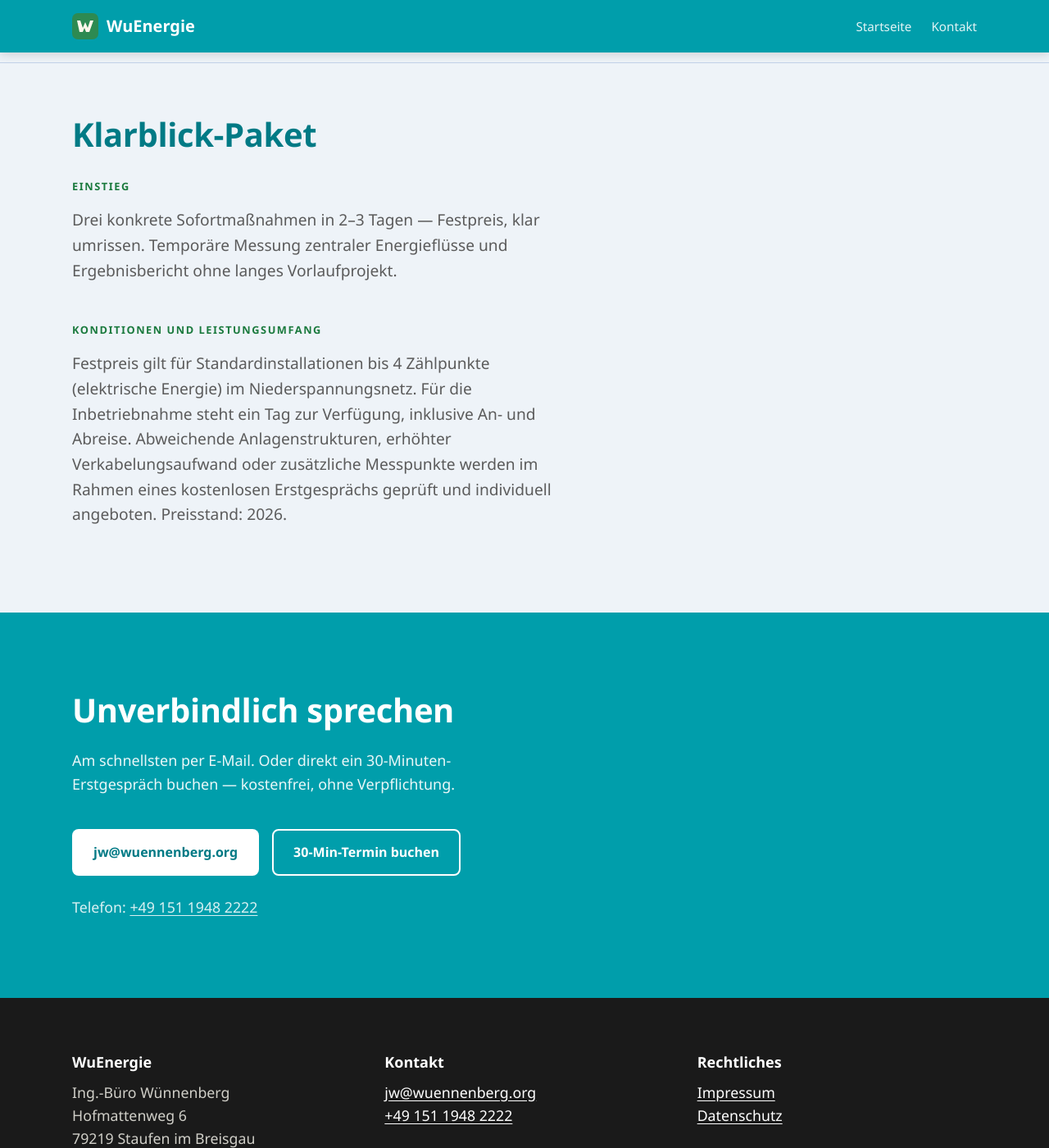
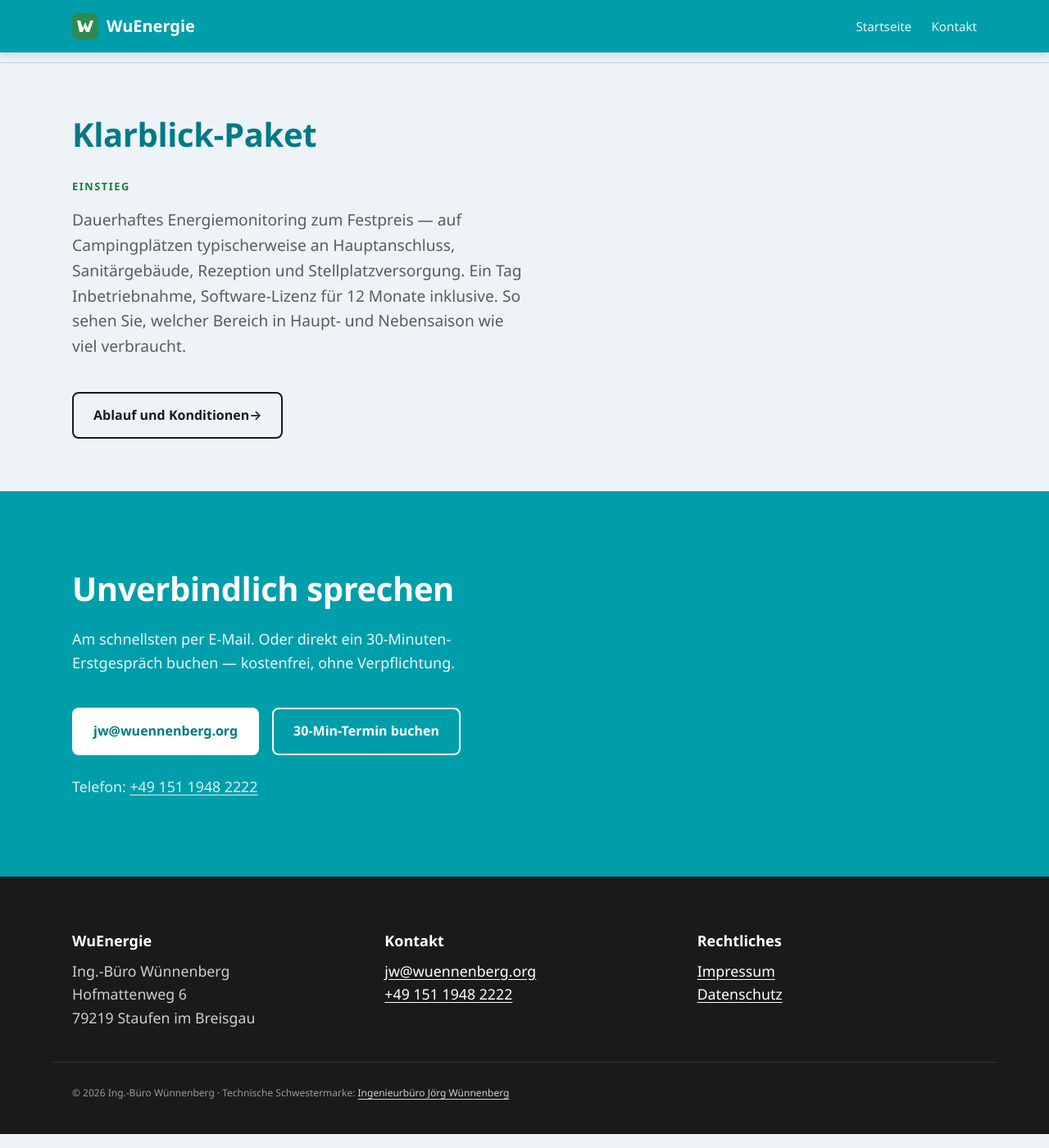
Before and after one commit to wuenergie/wuenergie-site, a Jekyll site: the page built from camping.md, in a window 1280 px wide and 1400 px high, scrolled down 2729 px. Shown: the whole window at 82% size. Built offline with Jekyll 4.4.1, drawn with Linux system fonts in a browser that asks for light colours.

Commit message:
Klarblick-Paket: eigene Seite mit Ablauf, Aufgabenteilung und Konditionen
Paket ist jetzt dauerhaftes Monitoring (inkl. 1 Jahr Lizenz) statt
temporärer Messung. Startseiten-Karte und Camping-Seite verlinken
mit kurzem Teaser auf /klarblick-paket/.

Co-Authored-By: Claude Opus 5.5 <noreply@anthropic.com>

```diff
--- a/assets/css/style.css
+++ b/assets/css/style.css
@@ -567,6 +567,14 @@ section + section { border-top: 1px solid var(--c-border); }
   font-weight: 700;
 }
 
+/* Zweispaltige Gegenüberstellung (z. B. „Wer übernimmt was") */
+.split {
+  display: grid;
+  grid-template-columns: repeat(auto-fit, minmax(18rem, 1fr));
+  gap: var(--space-md) var(--space-lg);
+}
+.split h3 { margin-top: 0; }
+
 /* Schritte */
 .steps {
   display: grid;
--- a/camping.md
+++ b/camping.md
@@ -141,9 +141,8 @@ service:
   <div class="container">
     <h2>Klarblick-Paket</h2>
     <span class="overline">Einstieg</span>
-    <p class="section-lede">Drei konkrete Sofortmaßnahmen in 2–3 Tagen — Festpreis, klar umrissen. Temporäre Messung zentraler Energieflüsse und Ergebnisbericht ohne langes Vorlaufprojekt.</p>
-    <span class="overline">Konditionen und Leistungsumfang</span>
-    <p class="section-lede">Festpreis gilt für Standardinstallationen bis 4 Zählpunkte (elektrische Energie) im Niederspannungsnetz. Für die Inbetriebnahme steht ein Tag zur Verfügung, inklusive An- und Abreise. Abweichende Anlagenstrukturen, erhöhter Verkabelungsaufwand oder zusätzliche Messpunkte werden im Rahmen eines kostenlosen Erstgesprächs geprüft und individuell angeboten. Preisstand: 2026.</p>
+    <p class="section-lede">Dauerhaftes Energiemonitoring zum Festpreis — auf Campingplätzen typischerweise an Hauptanschluss, Sanitärgebäude, Rezeption und Stellplatzversorgung. Ein Tag Inbetriebnahme, Software-Lizenz für 12 Monate inklusive. So sehen Sie, welcher Bereich in Haupt- und Nebensaison wie viel verbraucht.</p>
+    <a class="btn btn-secondary" href="/klarblick-paket/">Ablauf und Konditionen <span aria-hidden="true">→</span></a>
   </div>
 </section>
 
```
Also changed, not shown: CLAUDE.md (+4 -1 lines), index.md (+1 -1 lines), klarblick-paket.md (added, +88 -0 lines), README.md.
